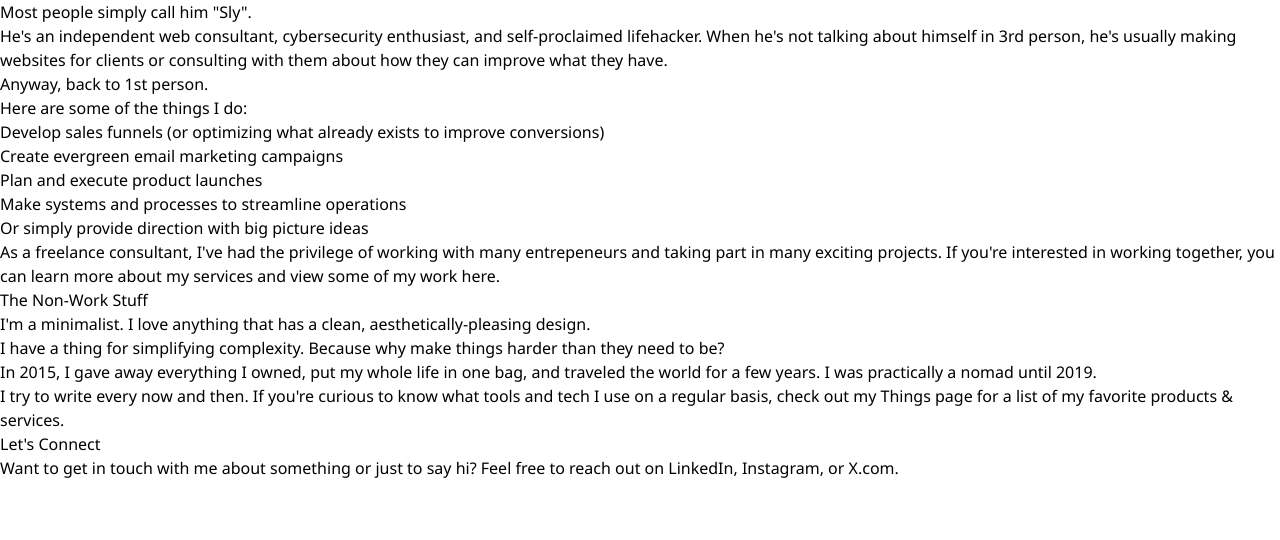
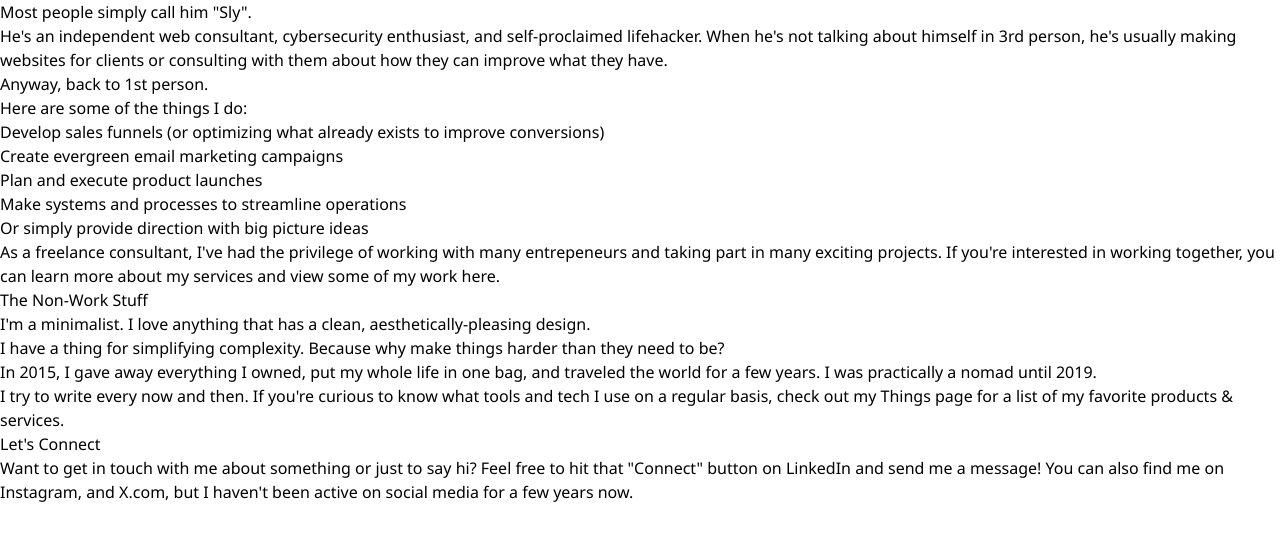
Before and after one commit to slyvon/slyvon.com, an Astro site: page /about/about-content in a window 1280 px wide. Built offline with nearby package versions, Linux system fonts and the light colour scheme; Astro itself is replaced by a stand-in of ours.

Commit message:
Update about-content.mdx

```diff
--- a/src/pages/about/about-content.mdx
+++ b/src/pages/about/about-content.mdx
@@ -30,4 +30,4 @@ I try to [write](/blog) every now and then. If you're curious to know what tools
 
 ## Let's Connect
 
-Want to get in touch with me about something or just to say hi? Feel free to reach out on [LinkedIn](https://www.linkedin.com/in/slyvon/), [Instagram](https://www.instagram.com/slyvonblanco), or [X.com](https://x.com/slyvonblanco).
+Want to get in touch with me about something or just to say hi? Feel free to hit that "Connect" button on [LinkedIn](https://www.linkedin.com/in/slyvon/) and send me a message! You can also find me on [Instagram](https://www.instagram.com/slyvonblanco), and [X.com](https://x.com/slyvonblanco), but I haven't been active on social media for a few years now.
```
